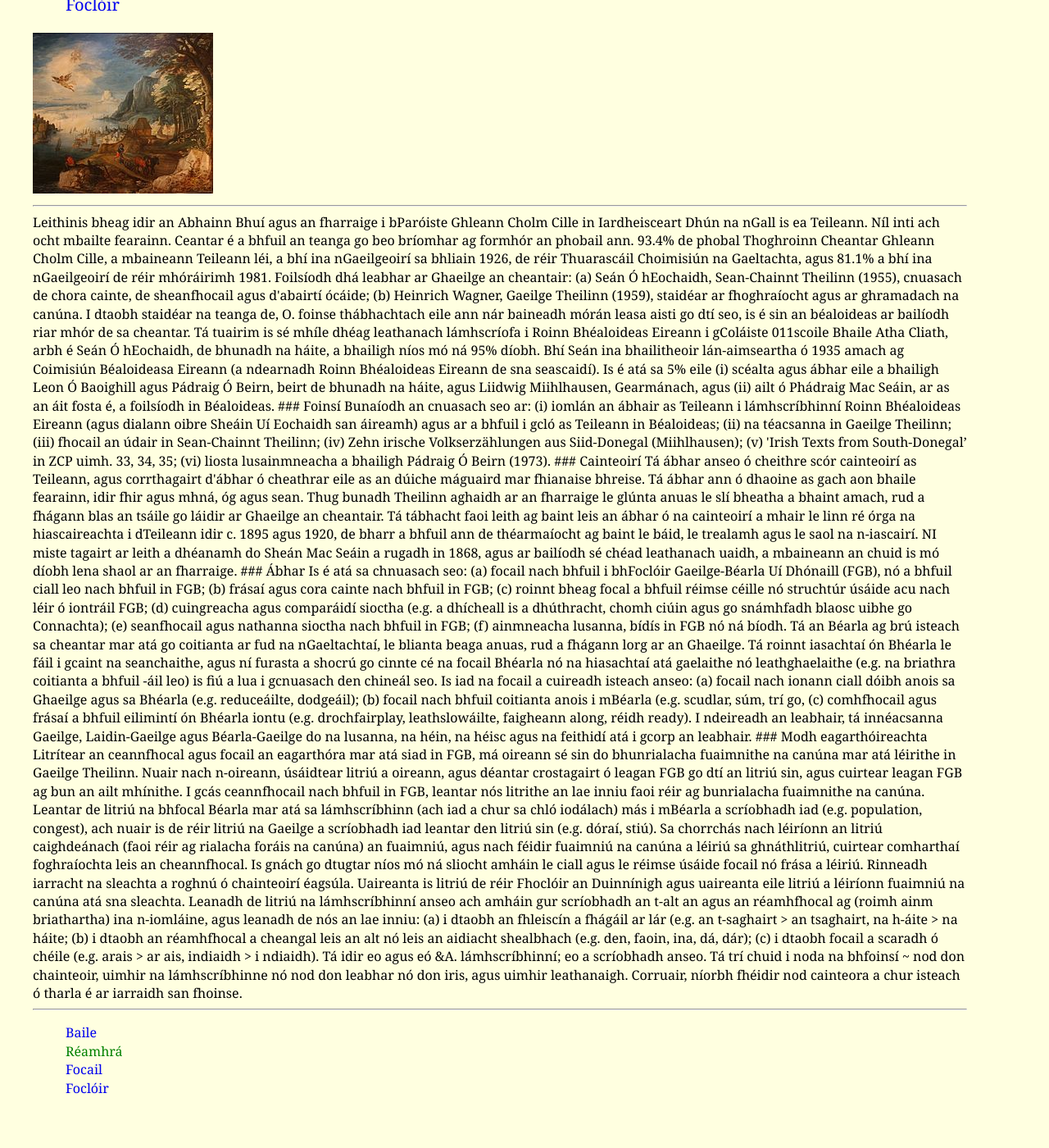
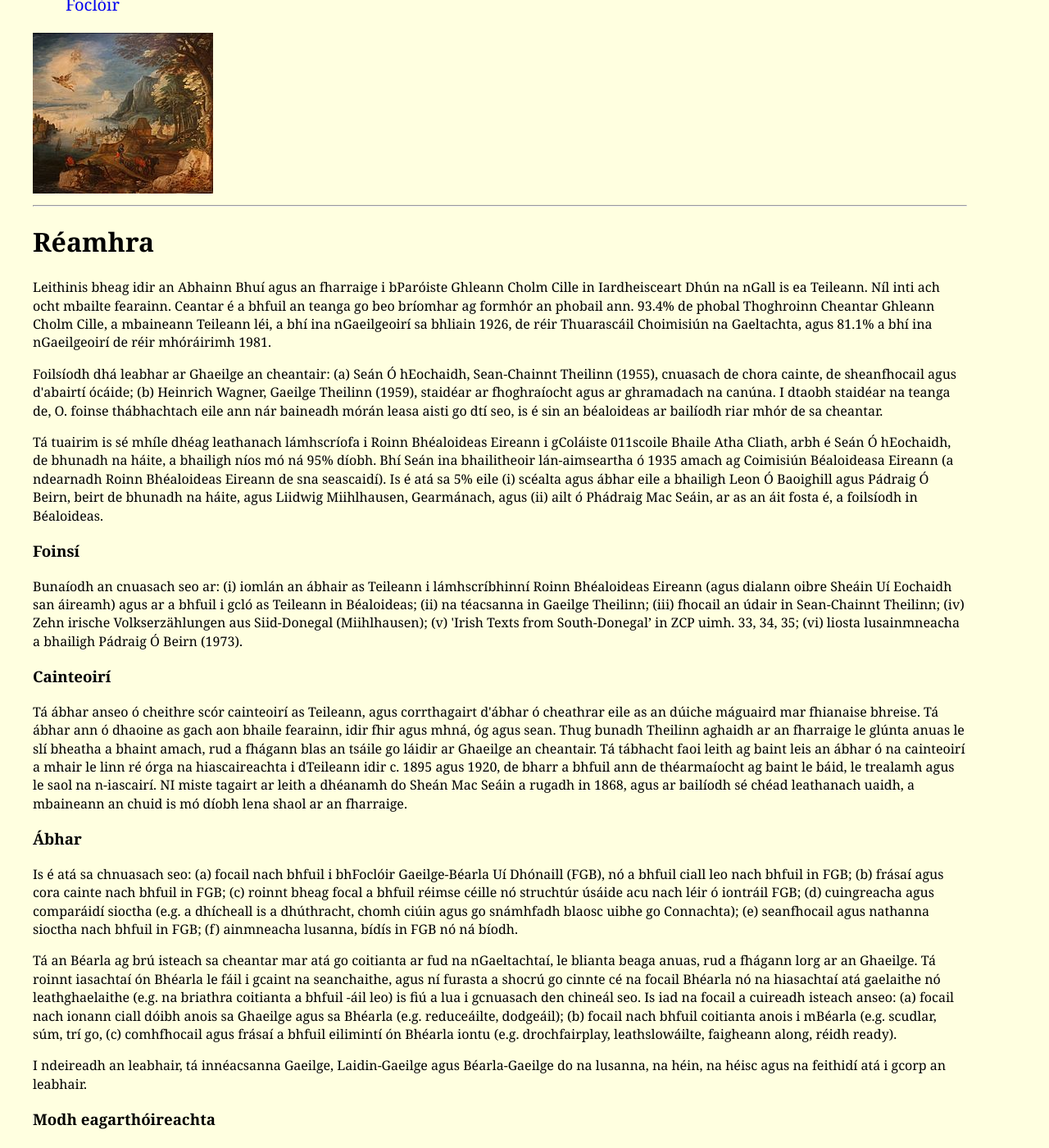
Before and after one commit to pmcu/cnuas-teileann, a Jekyll site: the page built from reamhra.html, in a window 1280 px wide and 1400 px high, scrolled down 198 px. Shown: the whole window at 82% size. Built offline with Jekyll 4.4.1, drawn with Linux system fonts in a browser that asks for light colours; before the commit the page ends 1552 px from its top, so only the background shows below that; some of the changed text lies outside the part shown.

Commit message:
Update reamhra.html

```diff
--- a/reamhra.html
+++ b/reamhra.html
@@ -2,36 +2,40 @@
 layout: default
 title: Réamhrá
 ---
-
+<h1>Réamhra</h1>
+<p>
 Leithinis bheag idir an Abhainn Bhuí agus an fharraige i bParóiste Ghleann Cholm
 Cille in Iardheisceart Dhún na nGall is ea Teileann. Níl inti ach ocht mbailte fearainn.
 Ceantar é a bhfuil an teanga go beo bríomhar ag formhór an phobail ann. 93.4% de
 phobal Thoghroinn Cheantar Ghleann Cholm Cille, a mbaineann Teileann léi, a bhí ina
 nGaeilgeoirí sa bhliain 1926, de réir Thuarascáil Choimisiún na Gaeltachta, agus 81.1%
-a bhí ina nGaeilgeoirí de réir mhóráirimh 1981.
-
+  a bhí ina nGaeilgeoirí de réir mhóráirimh 1981.</p>
+<p>
 Foilsíodh dhá leabhar ar Ghaeilge an cheantair: (a) Seán Ó hEochaidh, Sean-Chainnt
 Theilinn (1955), cnuasach de chora cainte, de sheanfhocail agus d'abairtí ócáide; (b)
 Heinrich Wagner, Gaeilge Theilinn (1959), staidéar ar fhoghraíocht agus ar ghramadach
 na canúna. I dtaobh staidéar na teanga de, O. foinse thábhachtach eile ann nár baineadh
-mórán leasa aisti go dtí seo, is é sin an béaloideas ar bailíodh riar mhór de sa cheantar.
+  mórán leasa aisti go dtí seo, is é sin an béaloideas ar bailíodh riar mhór de sa cheantar.</p>
+<p>
 Tá tuairim is sé mhíle dhéag leathanach lámhscríofa i Roinn Bhéaloideas Eireann i
 gColáiste 011scoile Bhaile Atha Cliath, arbh é Seán Ó hEochaidh, de bhunadh na háite,
 a bhailigh níos mó ná 95% díobh. Bhí Seán ina bhailitheoir lán-aimseartha ó 1935 amach
 ag Coimisiún Béaloideasa Eireann (a ndearnadh Roinn Bhéaloideas Eireann de sna
 seascaidí). Is é atá sa 5% eile (i) scéalta agus ábhar eile a bhailigh Leon Ó Baoighill agus
 Pádraig Ó Beirn, beirt de bhunadh na háite, agus Liidwig Miihlhausen, Gearmánach,
-agus (ii) ailt ó Phádraig Mac Seáin, ar as an áit fosta é, a foilsíodh in Béaloideas.
-
-### Foinsí
+  agus (ii) ailt ó Phádraig Mac Seáin, ar as an áit fosta é, a foilsíodh in Béaloideas.</p>
+<p>
+<h3>Foinsí</h3>
+<p>
 Bunaíodh an cnuasach seo ar: (i) iomlán an ábhair as Teileann i lámhscríbhinní Roinn
 Bhéaloideas Eireann (agus dialann oibre Sheáin Uí Eochaidh san áireamh) agus ar a
 bhfuil i gcló as Teileann in Béaloideas; (ii) na téacsanna in Gaeilge Theilinn; (iii) fhocail
 an údair in Sean-Chainnt Theilinn; (iv) Zehn irische Volkserzählungen aus Siid-Donegal
 (Miihlhausen); (v) 'Irish Texts from South-Donegal’ in ZCP uimh. 33, 34, 35; (vi) liosta
-lusainmneacha a bhailigh Pádraig Ó Beirn (1973).
+lusainmneacha a bhailigh Pádraig Ó Beirn (1973).</p>
 
-### Cainteoirí
+<h3>Cainteoirí</h3>
+<p>
 Tá ábhar anseo ó cheithre scór cainteoirí as Teileann, agus corrthagairt d'ábhar ó
 cheathrar eile as an dúiche máguaird mar fhianaise bhreise. Tá ábhar ann ó dhaoine as
 gach aon bhaile fearainn, idir fhir agus mhná, óg agus sean. Thug bunadh Theilinn
@@ -41,16 +45,17 @@ an tsáile go láidir ar Ghaeilge an cheantair. Tá tábhacht faoi leith ag bain
 de bharr a bhfuil ann de théarmaíocht ag baint le báid, le trealamh agus le saol na
 n-iascairí. NI miste tagairt ar leith a dhéanamh do Sheán Mac Seáin a rugadh in 1868,
 agus ar bailíodh sé chéad leathanach uaidh, a mbaineann an chuid is mó díobh lena shaol
-ar an fharraige.
+  ar an fharraige.</p>
 
-### Ábhar
+<h3>Ábhar</h3>
+<p>
 Is é atá sa chnuasach seo: (a) focail nach bhfuil i bhFoclóir Gaeilge-Béarla Uí Dhónaill
 (FGB), nó a bhfuil ciall leo nach bhfuil in FGB; (b) frásaí agus cora cainte nach bhfuil
 in FGB; (c) roinnt bheag focal a bhfuil réimse céille nó struchtúr úsáide acu nach léir ó
 iontráil FGB; (d) cuingreacha agus comparáidí sioctha (e.g. a dhícheall is a dhúthracht,
 chomh ciúin agus go snámhfadh blaosc uibhe go Connachta); (e) seanfhocail agus
-nathanna sioctha nach bhfuil in FGB; (f) ainmneacha lusanna, bídís in FGB nó ná bíodh.
-
+  nathanna sioctha nach bhfuil in FGB; (f) ainmneacha lusanna, bídís in FGB nó ná bíodh.</p>
+<p>
 Tá an Béarla ag brú isteach sa cheantar mar atá go coitianta ar fud na nGaeltachtaí,
 le blianta beaga anuas, rud a fhágann lorg ar an Ghaeilge. Tá roinnt iasachtaí ón Bhéarla
 le fáil i gcaint na seanchaithe, agus ní furasta a shocrú go cinnte cé na focail Bhéarla nó
@@ -59,30 +64,31 @@ is fiú a lua i gcnuasach den chineál seo. Is iad na focail a cuireadh isteach
 nach ionann ciall dóibh anois sa Ghaeilge agus sa Bhéarla (e.g. reduceáilte, dodgeáil); (b)
 focail nach bhfuil coitianta anois i mBéarla (e.g. scudlar, súm, trí go, (c) comhfhocail
 agus frásaí a bhfuil eilimintí ón Bhéarla iontu (e.g. drochfairplay, leathslowáilte,
-faigheann along, réidh ready).
+  faigheann along, réidh ready).</p>
+<p>
+I ndeireadh an leabhair, tá innéacsanna Gaeilge, Laidin-Gaeilge agus Béarla-Gaeilge do
+  na lusanna, na héin, na héisc agus na feithidí atá i gcorp an leabhair.</p>
 
-I ndeireadh an leabhair, tá innéacsanna Gaeilge, Laidin-Gaeilge agus Béarla-Gaeilge do
-na lusanna, na héin, na héisc agus na feithidí atá i gcorp an leabhair.
-
-### Modh eagarthóireachta
+<h3>Modh eagarthóireachta</h3>
+<p>
 Litrítear an ceannfhocal agus focail an eagarthóra mar atá siad in FGB, má oireann
 sé sin do bhunrialacha fuaimnithe na canúna mar atá léirithe in Gaeilge Theilinn. Nuair
 nach n-oireann, úsáidtear litriú a oireann, agus déantar crostagairt ó leagan FGB go dtí
-an litriú sin, agus cuirtear leagan FGB ag bun an ailt mhínithe.
-
+  an litriú sin, agus cuirtear leagan FGB ag bun an ailt mhínithe.</p>
+<p>
 I gcás ceannfhocail nach bhfuil in FGB, leantar nós litrithe an lae inniu faoi réir ag
 bunrialacha fuaimnithe na canúna. Leantar de litriú na bhfocal Béarla mar atá sa
 lámhscríbhinn (ach iad a chur sa chló iodálach) más i mBéarla a scríobhadh iad (e.g.
 population, congest), ach nuair is de réir litriú na Gaeilge a scríobhadh iad leantar den
-litriú sin (e.g. dóraí, stiú).
-
+  litriú sin (e.g. dóraí, stiú).</p>
+<p>
 Sa chorrchás nach léiríonn an litriú caighdeánach (faoi réir ag rialacha foráis na
 canúna) an fuaimniú, agus nach féidir fuaimniú na canúna a léiriú sa ghnáthlitriú,
-cuirtear comharthaí foghraíochta leis an cheannfhocal.
-
+  cuirtear comharthaí foghraíochta leis an cheannfhocal.</p>
+<p>
 Is gnách go dtugtar níos mó ná sliocht amháin le ciall agus le réimse úsáide focail nó
-frása a léiriú. Rinneadh iarracht na sleachta a roghnú ó chainteoirí éagsúla.
-
+  frása a léiriú. Rinneadh iarracht na sleachta a roghnú ó chainteoirí éagsúla.</p>
+<p>
 Uaireanta is litriú de réir Fhoclóir an Duinnínigh agus uaireanta eile litriú a léiríonn
 fuaimniú na canúna atá sna sleachta. Leanadh de litriú na lámhscríbhinní anseo ach
 amháin gur scríobhadh an t-alt an agus an réamhfhocal ag (roimh ainm briathartha) ina
@@ -90,7 +96,8 @@ n-iomláine, agus leanadh de nós an lae inniu: (a) i dtaobh an fhleiscín a fh
 an t-saghairt > an tsaghairt, na h-áite > na háite; (b) i dtaobh an réamhfhocal a cheangal
 leis an alt nó leis an aidiacht shealbhach (e.g. den, faoin, ina, dá, dár); (c) i dtaobh focail
 a scaradh ó chéile (e.g. arais > ar ais, indiaidh > i ndiaidh). Tá idir eo agus eó &A.
-lámhscríbhinní; eo a scríobhadh anseo.
+  lámhscríbhinní; eo a scríobhadh anseo.</p>
+<p>
 Tá trí chuid i noda na bhfoinsí ~ nod don chainteoir, uimhir na lámhscríbhinne nó nod
 don leabhar nó don iris, agus uimhir leathanaigh. Corruair, níorbh fhéidir nod cainteora
-a chur isteach ó tharla é ar iarraidh san fhoinse.
+  a chur isteach ó tharla é ar iarraidh san fhoinse.</p>
```
